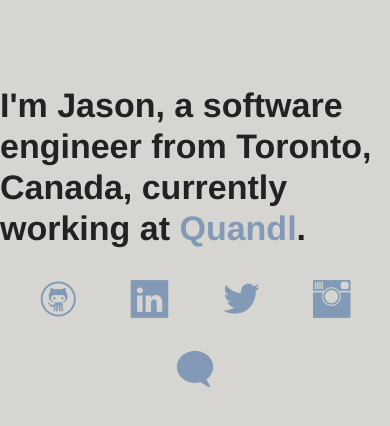
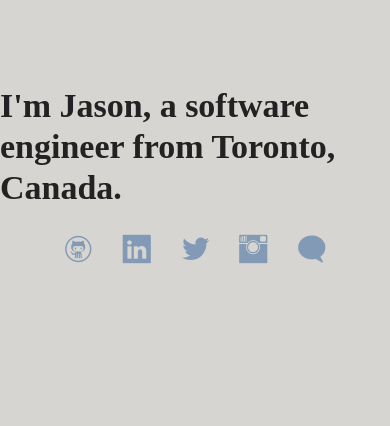
Before and after one commit to jbyck/jbyck.github.io, a Jekyll site: the page built from index.html, in a window 390 px wide. Shown: the top 426 px of the page. Built offline with Jekyll 4.4.1, drawn with Linux system fonts in a browser that asks for light colours.

Commit message:
Add typekit. Mobile css for external links.

```diff
--- a/_includes/head.html
+++ b/_includes/head.html
@@ -3,5 +3,7 @@
   <meta name="viewport" content="width=device-width, initial-scale=1, maximum-scale=1, user-scalable=no" />
   <meta http-equiv="X-UA-Compatible" content="IE=edge,chrome=1">
   <title>{{ page.title }}</title>
+  <script type="text/javascript" src="//use.typekit.net/ofg7ixb.js"></script>
+  <script type="text/javascript">try{Typekit.load();}catch(e){}</script>
   <link rel="stylesheet" href="/stylesheets/site.css">
 </head>
--- a/index.html
+++ b/index.html
@@ -6,7 +6,7 @@ title: Jason Byck
 <section id='splash'>
   <div class='row'>
     <h1>
-      I'm Jason, a software engineer from Toronto, Canada, currently working at <a href="http://www.quandl.com/about">Quandl</a>.
+      I'm Jason, a software engineer from Toronto, Canada. <br />
     </h1>
     <ul class='external text-center'>
       <li>
@@ -16,7 +16,7 @@ title: Jason Byck
         <a href="http://www.linkedin.com/in/jasonbyck"><i class='foundicon-linkedin'></i></a>
       </li>
       <li>
-        <a href='https://www.twitter.com.jbyck'><i class='foundicon-twitter'></i></a>
+        <a href='https://www.twitter.com/jbyck'><i class='foundicon-twitter'></i></a>
       </li>
       <li>
         <a href='http://www.instagram.com/jbyck'><i class='foundicon-instagram'></i></a>
--- a/sass/_settings.scss
+++ b/sass/_settings.scss
@@ -135,6 +135,7 @@ $column-gutter: emCalc(30px);
 // Heading font styles
 
 // $header-font-family: "Helvetica Neue", "Helvetica", Helvetica, Arial, sans-serif;
+$header-font-family: "futura-pt";
 // $header-font-weight: bold;
 // $header-font-style: normal;
 // $header-font-color: #222;
--- a/sass/site/_splash.scss
+++ b/sass/site/_splash.scss
@@ -6,8 +6,6 @@
       display: inline;
       margin: 0 20px;
       font-size: emCalc(40px);
-
-
     }
   }
 }
```
Also changed, not shown: sass/site/_mobile.scss (+11 -0 lines), stylesheets/site.css.
